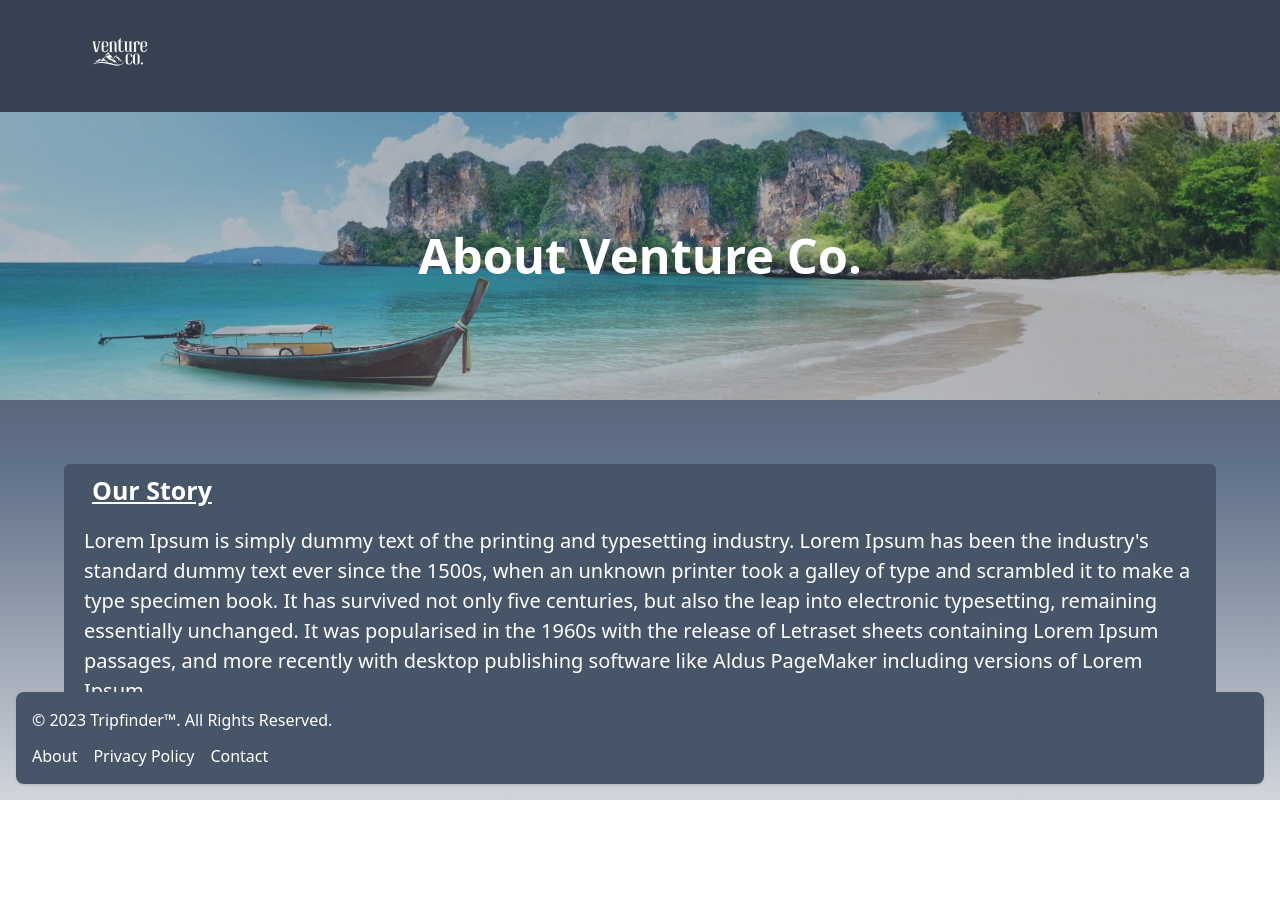
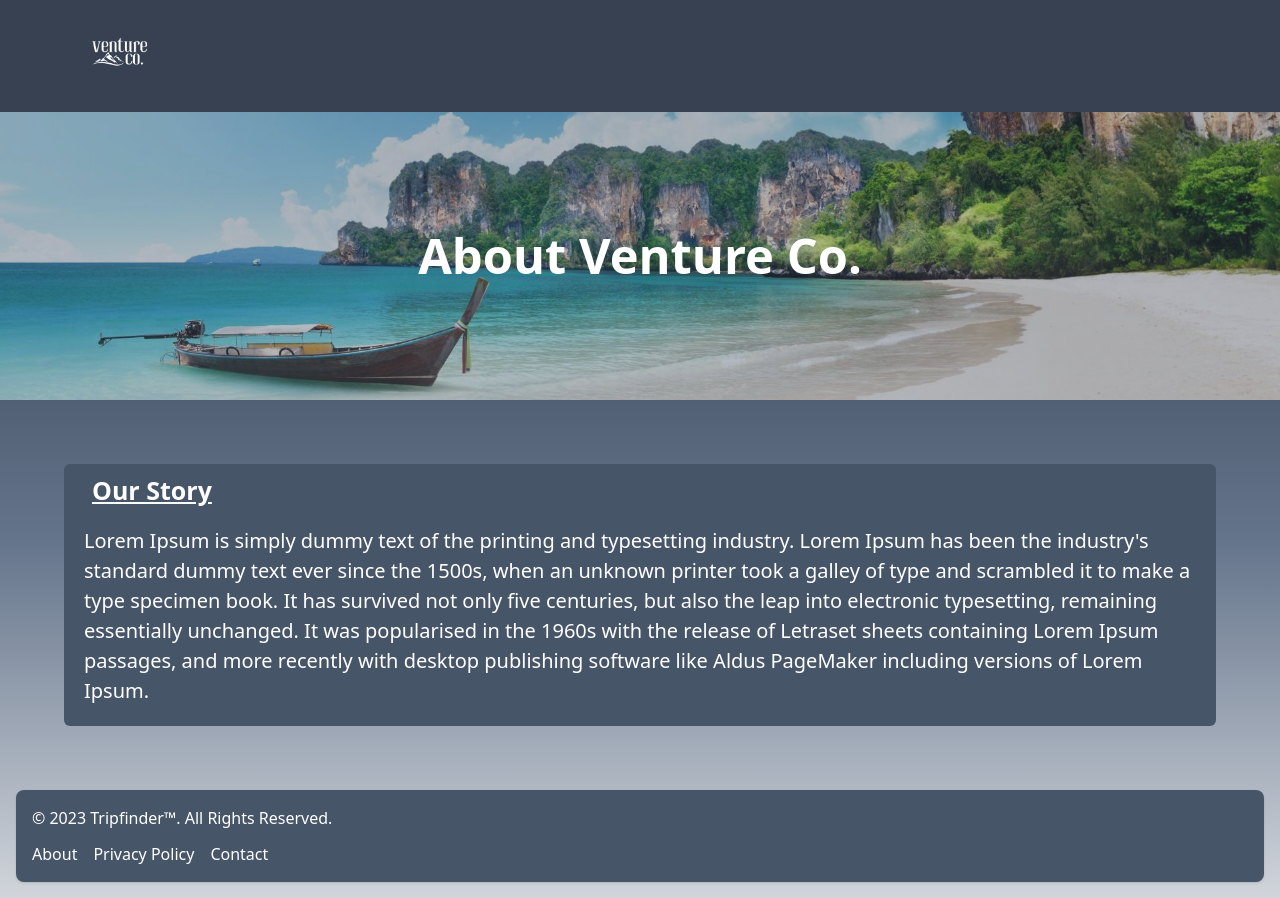
Before and after one commit to jjoeldaniel/lahacks, a SvelteKit app: page /about in a window 1280 px wide. Before the commit the page ends 800 px from the top, so only its background shows below. Built offline with nearby package versions, Linux system fonts and the light colour scheme.

Commit message:
Update media quieries for the app.html file and the layotut.svelte file
:kek:

```diff
--- a/src/app.html
+++ b/src/app.html
@@ -6,7 +6,7 @@
     <meta name="viewport" content="width=device-width" />
     %sveltekit.head%
   </head>
-  <body data-sveltekit-preload-data="hover" class="overflow-auto w-screen h-screen bg-gradient-to-t from-gray-300 via-slate-500 to-gray-700 to-80%">
+  <body data-sveltekit-preload-data="hover" class="overflow-auto w-screen min-h-vh bg-gradient-to-t from-gray-300 via-slate-500 to-gray-700 to-80%">
     <div style="display: contents">%sveltekit.body%</div>
     <script>
       import "app.css"
--- a/src/components/Footer.svelte
+++ b/src/components/Footer.svelte
@@ -2,7 +2,8 @@
   import "../app.css";
 </script>
 
-<footer class="bg-slate-600 rounded-lg shadow m-4 dark:bg-gray-800 absolute inset-x-0 bottom-0">  <div
+<footer class=" bg-slate-600 rounded-lg shadow m-4 dark:bg-gray-800">
+  <div
     class="w-full mx-auto max-w-screen-xl p-4 md:flex md:items-center md:justify-between"
   >
     <span class="text-sm text-white sm:text-center dark:text-gray-400"
--- a/src/routes/(site)/about/+page.svelte
+++ b/src/routes/(site)/about/+page.svelte
@@ -2,7 +2,8 @@
   import "../../../app.css";
 </script>
 
-<main class=" items-center">
+<main class="items-center">
+
     <div class="relative h-72 flex items-center justify-center mt-5">
         <img alt="hero" src="/hero.jpeg" class="w-full h-full object-cover object-bottom opacity-60"/>
         <div class="absolute inset-0 flex items-center justify-center">
@@ -19,4 +20,5 @@
             Lorem Ipsum is simply dummy text of the printing and typesetting industry. Lorem Ipsum has been the industry's standard dummy text ever since the 1500s, when an unknown printer took a galley of type and scrambled it to make a type specimen book. It has survived not only five centuries, but also the leap into electronic typesetting, remaining essentially unchanged. It was popularised in the 1960s with the release of Letraset sheets containing Lorem Ipsum passages, and more recently with desktop publishing software like Aldus PageMaker including versions of Lorem Ipsum.
         </p>
     </div>
+
 </main>
--- a/src/routes/+layout.svelte
+++ b/src/routes/+layout.svelte
@@ -4,8 +4,10 @@
   import Footer from "../components/Footer.svelte";
 </script>
 
-<main>
-  <Navbar />
-  <slot />
-  <Footer />
-</main>
+<div class="flex flex-col min-h-screen">
+  <main class="flex-grow">
+    <Navbar />
+    <slot />
+    <Footer />
+  </main>
+</div>
```
